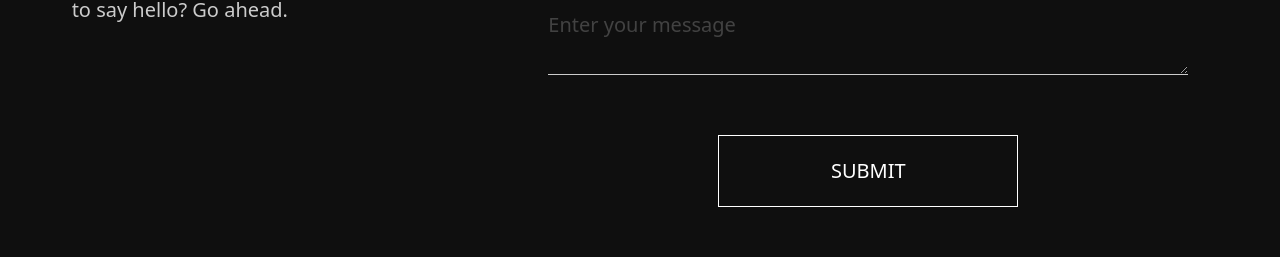
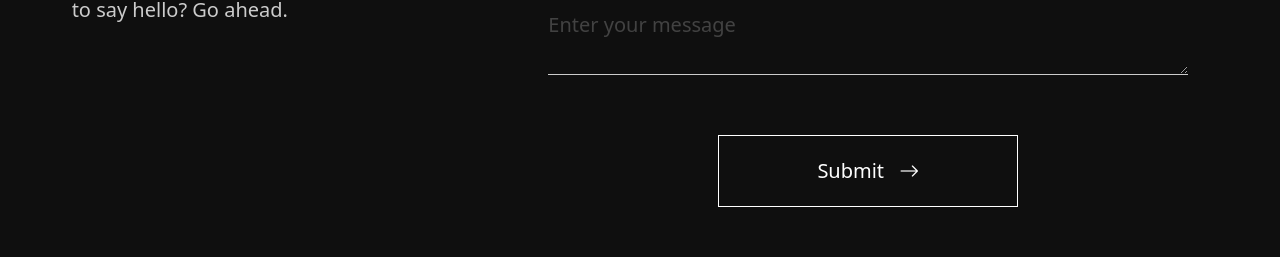
Before and after one commit to rohitashtekar/portfolio, a React (Vite) app in the folder Portfolio/: page /projects in a window 1280 px wide. Shown: the part 1030-1287 px from the top of the page. Built offline with nearby package versions, Linux system fonts and the light colour scheme.

Commit message:
UPDATE: button color combination

```diff
--- a/Portfolio/src/components/Contact.jsx
+++ b/Portfolio/src/components/Contact.jsx
@@ -27,7 +27,7 @@ const Contact = () => {
                         <textarea type="textarea" id="form-ta" placeholder="Enter your message" required={true}/>
                     </div>
                     <div className="btn-cont">
-                        <button type="submit" className="btn btn-outline-light my-3 px-3">SUBMIT</button>
+                        <button type="submit" className="btn my-3">Submit <i className="bi bi-arrow-right ps-2"></i></button>
                     </div>
                 </form>
             </section>
```
